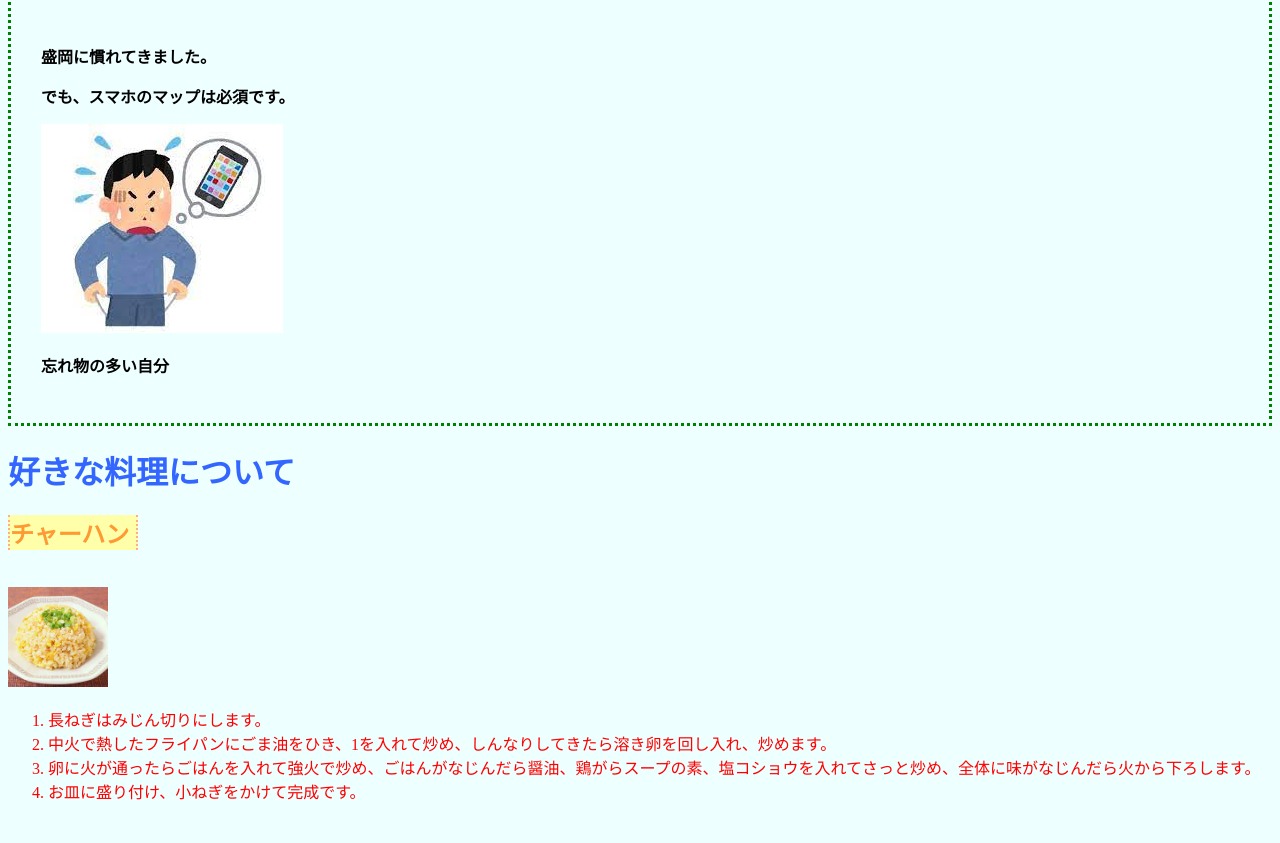
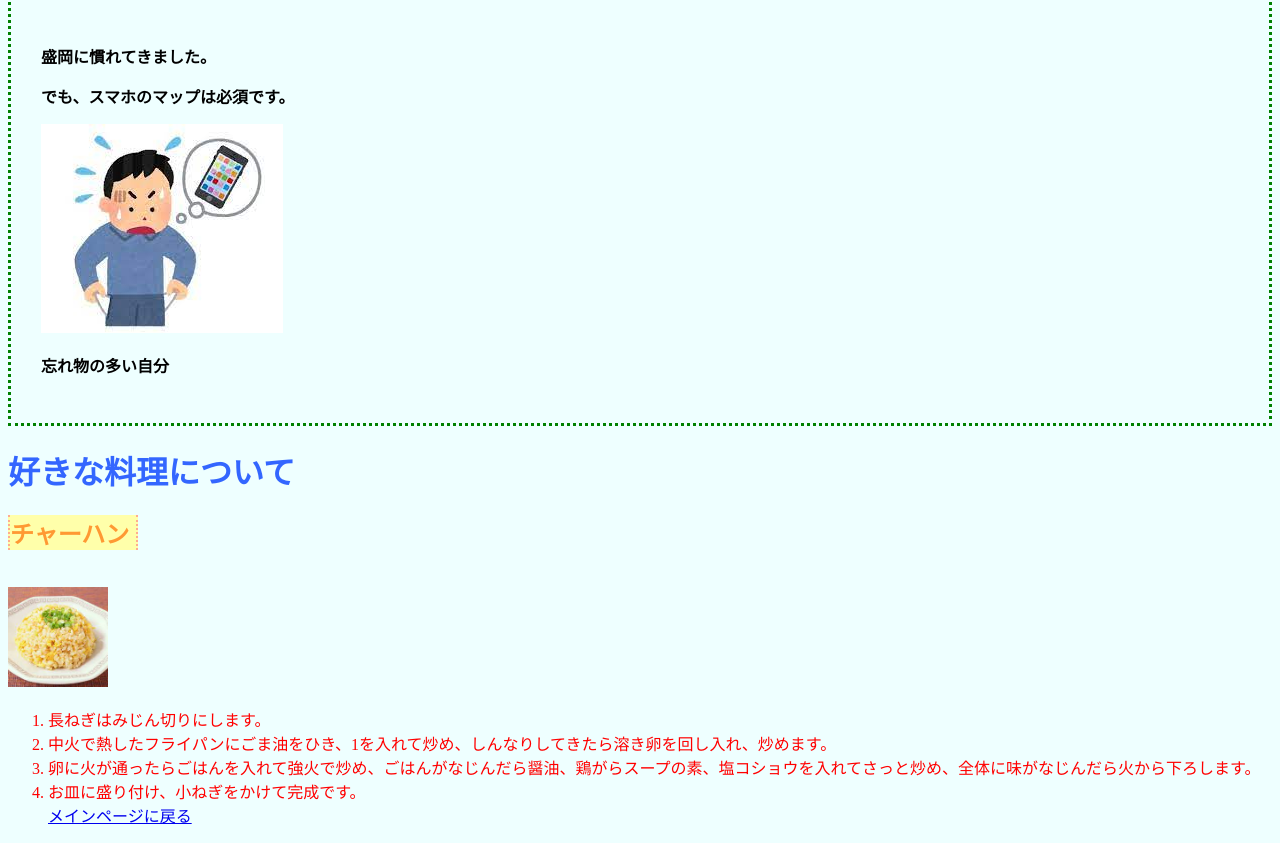
Before and after one commit to taiyu09/jikosyoukai, a plain HTML site: page yusuke/index.html in a window 1280 px wide. Shown: the part 406-1249 px from the top of the page. Before the commit the page ends 1225 px from the top, so only its background shows below. Drawn offline with Linux system fonts and the light colour scheme.

Commit message:
戻る追加

```diff
--- a/yusuke/index.html
+++ b/yusuke/index.html
@@ -43,5 +43,6 @@
 		<li>卵に火が通ったらごはんを入れて強火で炒め、ごはんがなじんだら醤油、鶏がらスープの素、塩コショウを入れてさっと炒め、全体に味がなじんだら火から下ろします。</li>
 		<li>お皿に盛り付け、小ねぎをかけて完成です。</li>
 		</span>
+		<a href="../index.html">メインページに戻る</a>
 	</body>
 </html>
```
